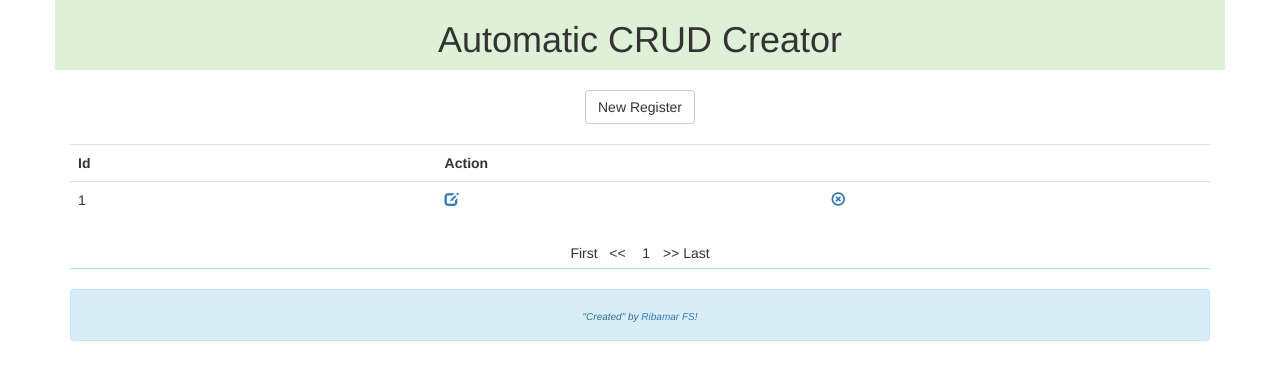
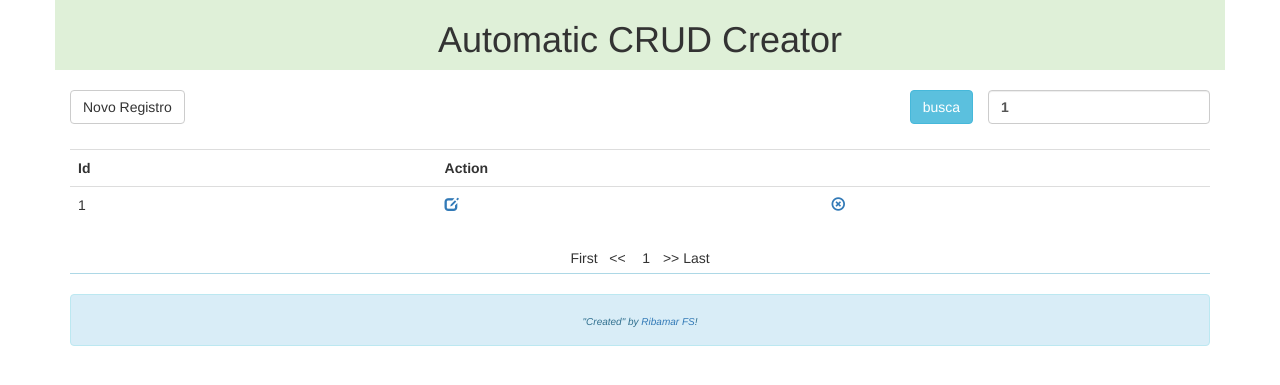
Before and after one commit to ribafs/auto-crud-en, a PHP site: page /search_results.php?keyword=1 in a window 1280 px wide. Shown: the top 385 px of the page. Run offline with PHP 8.4, Linux system fonts and the light colour scheme; tables that the repository leaves empty or names only in its code hold one stand-in row (values such as "Sample post"); some web fonts are replaced.

Commit message:
Update search_results.php

```diff
--- a/search_results.php
+++ b/search_results.php
@@ -1,8 +1,25 @@
 <?php require_once('./header.php');?>
-<div class="container" align="center">
-    <a href="insert.php" class="btn btn-default">New Register</a>
+<div class="container">
+    <div class="row">
+        <div class="col-md-3">
+            <a href="insert.php" class="btn btn-default">Novo Registro</a>
+        </div>
+        <div class="col-md-9">
+            <form action="search.php" method="get" >
+            <div class="pull-right"style="padding-left: 0;"  >
+              <span class="pull-right">
+                <label class="col-lg-12 control-label" for="keyword" style="padding-right: 0;">
+                  <input type="text" value="<?=$_GET["keyword"]?>" placeholder="Nome ou parte" class="form-control" name="keyword">
+                </label>
+                </span>
+              <button class="btn btn-info">busca</button>
+            </div>
+            </form>
+        </div>
+    </div>
 </div>
 <br>
+
 <?php
 // Connect to database.
 include './db_connect.php';
```
